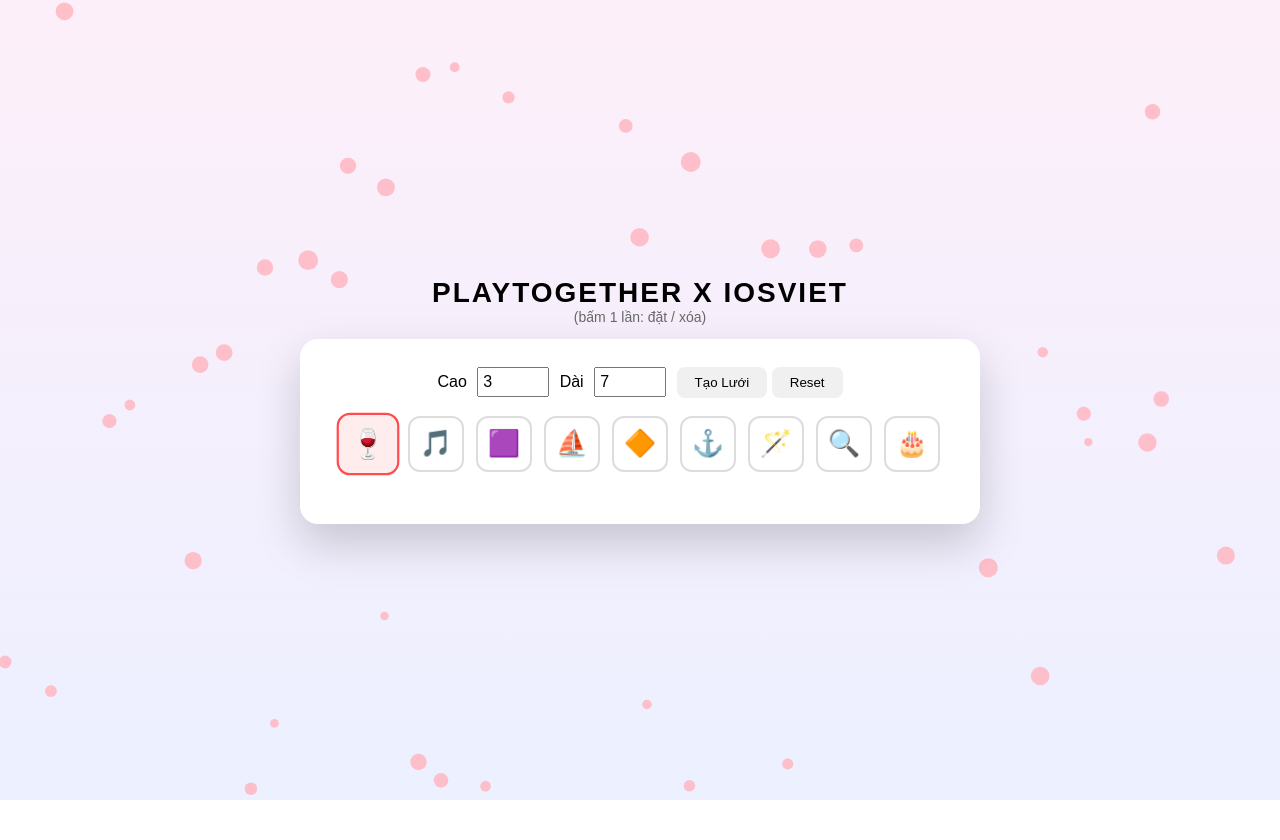
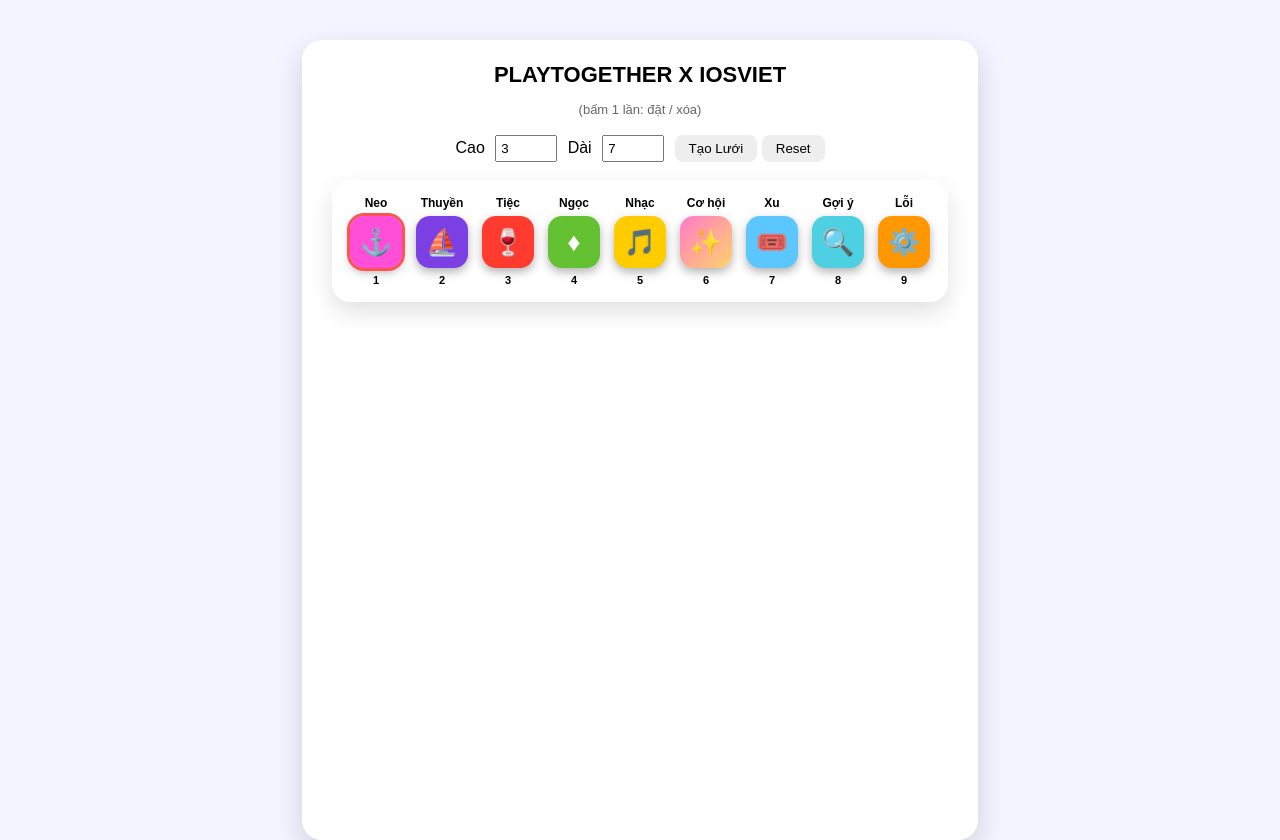
Before and after one commit to PHUONGIOSVIET/puzzle-web-backend, a website: page index.html in a window 1280 px wide. Before the commit the page ends 800 px from the top, so only its background shows below. Drawn offline with Linux system fonts and the light colour scheme.

Commit message:
Add files via upload

```diff
--- a/index.html
+++ b/index.html
@@ -5,95 +5,116 @@
 <title>PLAYTOGETHER X IOSVIET</title>
 
 <style>
-/* ===== NỀN + HOA RƠI ===== */
+/* ===== BODY ===== */
 body{
   margin:0;
   font-family:Arial, sans-serif;
-  background:linear-gradient(#fdeff9,#ecf0ff);
-  overflow:hidden;
-}
-#flowers{
-  position:fixed;
-  inset:0;
-  pointer-events:none;
-  z-index:0;
-}
-
-/* ===== CĂN GIỮA ===== */
-.wrapper{
+  background:#f3f4ff;
   min-height:100vh;
   display:flex;
   justify-content:center;
-  align-items:center;
-  position:relative;
-  z-index:1;
+  padding-top:40px;
 }
-.container{text-align:center}
 
-/* ===== TIÊU ĐỀ ===== */
+/* ===== WRAPPER ===== */
+.wrapper{
+  background:#fff;
+  padding:22px 30px 30px;
+  border-radius:20px;
+  box-shadow:0 12px 30px rgba(0,0,0,.15);
+}
+
+/* ===== TITLE ===== */
 .title{
-  font-size:28px;
+  text-align:center;
+  font-size:22px;
   font-weight:bold;
-  letter-spacing:2px;
+  margin-bottom:14px;
 }
 .subtitle{
-  font-size:14px;
+  text-align:center;
+  font-size:13px;
   color:#666;
-  margin-bottom:14px;
-}
-
-/* ===== APP ===== */
-.app{
-  background:#fff;
-  padding:28px 40px 34px;
-  border-radius:18px;
-  box-shadow:0 20px 45px rgba(0,0,0,.18);
+  margin-bottom:18px;
 }
 
 /* ===== CONTROLS ===== */
 .controls{
-  margin-bottom:14px;
+  text-align:center;
+  margin-bottom:18px;
 }
 .controls input{
-  width:60px;
-  font-size:16px;
+  width:50px;
   padding:4px;
   margin:0 6px;
 }
-button{
-  padding:8px 18px;
+.controls button{
+  padding:6px 14px;
   border:none;
   border-radius:8px;
+  background:#eee;
   cursor:pointer;
-  background:#f0f0f0;
 }
-button:hover{background:#e0e0e0}
+.controls button:hover{background:#ddd}
 
 /* ===== TOOLBAR ===== */
 .toolbar{
   display:flex;
+  gap:14px;
+  padding:16px 18px;
+  border-radius:18px;
+  background:#fff;
+  box-shadow:0 10px 25px rgba(0,0,0,.12);
   justify-content:center;
-  gap:12px;
-  margin:18px 0;
+  margin-bottom:22px;
 }
-.tool{
+
+.tool-wrap{
+  display:flex;
+  flex-direction:column;
+  align-items:center;
+  cursor:pointer;
+  user-select:none;
+}
+
+.tool-label{
+  font-size:12px;
+  font-weight:600;
+  margin-bottom:6px;
+}
+
+.tool-box{
   width:52px;
   height:52px;
-  border:2px solid #ddd;
-  border-radius:12px;
+  border-radius:14px;
   display:flex;
   align-items:center;
   justify-content:center;
-  cursor:pointer;
   font-size:26px;
-  background:#fff;
-  transition:.2s;
+  color:#fff;
+  box-shadow:0 4px 10px rgba(0,0,0,.3);
 }
-.tool.active{
-  border-color:#ff4d4f;
-  background:#ffecec;
-  transform:scale(1.12);
+
+.tool-wrap.active .tool-box{
+  outline:3px solid #ff5252;
 }
+
+.tool-index{
+  margin-top:6px;
+  font-size:11px;
+  font-weight:bold;
+}
+
+/* ===== COLORS ===== */
+.neo{background:#ff4fd8}
+.thuyen{background:#7b3fe4}
+.tiec{background:#ff3b30}
+.ngoc{background:#63c132}
+.nhac{background:#ffcc00}
+.cohoi{background:linear-gradient(135deg,#ff7ac8,#ffd36a)}
+.xu{background:#5cc6ff}
+.goiy{background:#4dd0e1}
+.loi{background:#ff9800}
 
 /* ===== GRID ===== */
 .grid{
@@ -102,39 +123,28 @@
   justify-content:center;
 }
 .cell{
-  width:82px;
-  height:82px;
-  border:2px solid #aaa;
-  border-radius:12px;
+  width:64px;
+  height:64px;
+  border:2px solid #bbb;
+  border-radius:10px;
   display:flex;
   align-items:center;
   justify-content:center;
-  font-size:36px;
+  font-size:26px;
   cursor:pointer;
   background:#fff;
-  user-select:none;
-}
-.cell.pop{
-  animation:pop .25s ease;
-}
-@keyframes pop{
-  from{transform:scale(.6);opacity:.3}
-  to{transform:scale(1);opacity:1}
 }
 </style>
 </head>
 
 <body>
 
-<canvas id="flowers"></canvas>
-
 <div class="wrapper">
-  <div class="container">
 
   <div class="title">PLAYTOGETHER X IOSVIET</div>
   <div class="subtitle">(bấm 1 lần: đặt / xóa)</div>
 
-    <div class="app">
+  <!-- CONTROLS -->
   <div class="controls">
     Cao <input id="rows" type="number" value="3" min="1">
     Dài <input id="cols" type="number" value="7" min="1">
@@ -142,105 +152,110 @@
     <button onclick="resetGrid()">Reset</button>
   </div>
 
-      <div class="toolbar" id="toolbar"></div>
-      <div class="grid" id="grid"></div>
+  <!-- TOOLBAR -->
+  <div class="toolbar" id="toolbar">
+
+    <div class="tool-wrap active" data-icon="⚓">
+      <div class="tool-label">Neo</div>
+      <div class="tool-box neo">⚓</div>
+      <div class="tool-index">1</div>
+    </div>
+
+    <div class="tool-wrap" data-icon="⛵">
+      <div class="tool-label">Thuyền</div>
+      <div class="tool-box thuyen">⛵</div>
+      <div class="tool-index">2</div>
+    </div>
+
+    <div class="tool-wrap" data-icon="🍷">
+      <div class="tool-label">Tiệc</div>
+      <div class="tool-box tiec">🍷</div>
+      <div class="tool-index">3</div>
+    </div>
+
+    <div class="tool-wrap" data-icon="♦">
+      <div class="tool-label">Ngọc</div>
+      <div class="tool-box ngoc">♦</div>
+      <div class="tool-index">4</div>
+    </div>
+
+    <div class="tool-wrap" data-icon="🎵">
+      <div class="tool-label">Nhạc</div>
+      <div class="tool-box nhac">🎵</div>
+      <div class="tool-index">5</div>
+    </div>
+
+    <div class="tool-wrap" data-icon="✨">
+      <div class="tool-label">Cơ hội</div>
+      <div class="tool-box cohoi">✨</div>
+      <div class="tool-index">6</div>
+    </div>
+
+    <div class="tool-wrap" data-icon="🎟️">
+      <div class="tool-label">Xu</div>
+      <div class="tool-box xu">🎟️</div>
+      <div class="tool-index">7</div>
+    </div>
+
+    <div class="tool-wrap" data-icon="🔍">
+      <div class="tool-label">Gợi ý</div>
+      <div class="tool-box goiy">🔍</div>
+      <div class="tool-index">8</div>
+    </div>
+
+    <div class="tool-wrap" data-icon="⚙️">
+      <div class="tool-label">Lỗi</div>
+      <div class="tool-box loi">⚙️</div>
+      <div class="tool-index">9</div>
     </div>
 
   </div>
+
+  <!-- GRID -->
+  <div class="grid" id="grid"></div>
+
 </div>
 
 <script>
-/* ===== ICONS (ĐẦY ĐỦ) ===== */
-const icons = ["🍷","🎵","🟪","⛵","🔶","⚓","🪄","🔍","🎂"];
-let currentIcon = icons[0];
+let currentIcon = "⚓";
 let gridData = [];
 
-const toolbar = document.getElementById("toolbar");
-const grid = document.getElementById("grid");
-
-/* ===== TOOLBAR ===== */
-icons.forEach(icon=>{
-  const t=document.createElement("div");
-  t.className="tool"+(icon===currentIcon?" active":"");
-  t.textContent=icon;
-  t.onclick=()=>{
-    document.querySelectorAll(".tool").forEach(x=>x.classList.remove("active"));
+/* TOOLBAR CLICK */
+document.querySelectorAll(".tool-wrap").forEach(t=>{
+  t.onclick = ()=>{
+    document.querySelectorAll(".tool-wrap").forEach(x=>x.classList.remove("active"));
     t.classList.add("active");
-    currentIcon=icon;
+    currentIcon = t.dataset.icon;
   };
-  toolbar.appendChild(t);
 });
 
-/* ===== GRID ===== */
+/* GRID */
 function createGrid(){
-  const r=+rows.value, c=+cols.value;
-  gridData=Array(r*c).fill("");
-  grid.style.gridTemplateColumns=`repeat(${c},82px)`;
+  const r = +rows.value;
+  const c = +cols.value;
+  gridData = Array(r*c).fill("");
+  grid.style.gridTemplateColumns = `repeat(${c},64px)`;
   render();
 }
 
 function render(){
-  grid.innerHTML="";
+  grid.innerHTML = "";
   gridData.forEach((v,i)=>{
-    const cell=document.createElement("div");
-    cell.className="cell";
-    cell.textContent=v;
-
-    // ✅ 1 CLICK: toggle đặt / xóa
-    cell.onclick=()=>{
-      if(gridData[i]===""){
-        gridData[i]=currentIcon;
-        cell.classList.add("pop");
-        setTimeout(()=>cell.classList.remove("pop"),200);
-      }else{
-        gridData[i]="";
-      }
+    const cell = document.createElement("div");
+    cell.className = "cell";
+    cell.textContent = v;
+    cell.onclick = ()=>{
+      gridData[i] = gridData[i]==="" ? currentIcon : "";
       render();
     };
-
     grid.appendChild(cell);
   });
 }
 
 function resetGrid(){
-  grid.innerHTML="";
-  gridData=[];
+  grid.innerHTML = "";
+  gridData = [];
 }
-
-/* ===== HOA RƠI ===== */
-const canvas=document.getElementById("flowers");
-const ctx=canvas.getContext("2d");
-
-function resize(){
-  canvas.width=innerWidth;
-  canvas.height=innerHeight;
-}
-resize();
-addEventListener("resize",resize);
-
-const petals=Array.from({length:45},()=>({
-  x:Math.random()*canvas.width,
-  y:Math.random()*canvas.height,
-  r:Math.random()*6+4,
-  s:Math.random()*1.2+.5
-}));
-
-function fall(){
-  ctx.clearRect(0,0,canvas.width,canvas.height);
-  petals.forEach(p=>{
-    p.y+=p.s;
-    p.x+=Math.sin(p.y*0.01);
-    if(p.y>canvas.height){
-      p.y=-10; p.x=Math.random()*canvas.width;
-    }
-    ctx.beginPath();
-    ctx.fillStyle="rgba(255,182,193,.85)";
-    ctx.arc(p.x,p.y,p.r,0,Math.PI*2);
-    ctx.fill();
-  });
-  requestAnimationFrame(fall);
-}
-fall();
 </script>
 
 </body>
```
Lines whose indentation alone changed are shown as unchanged.
